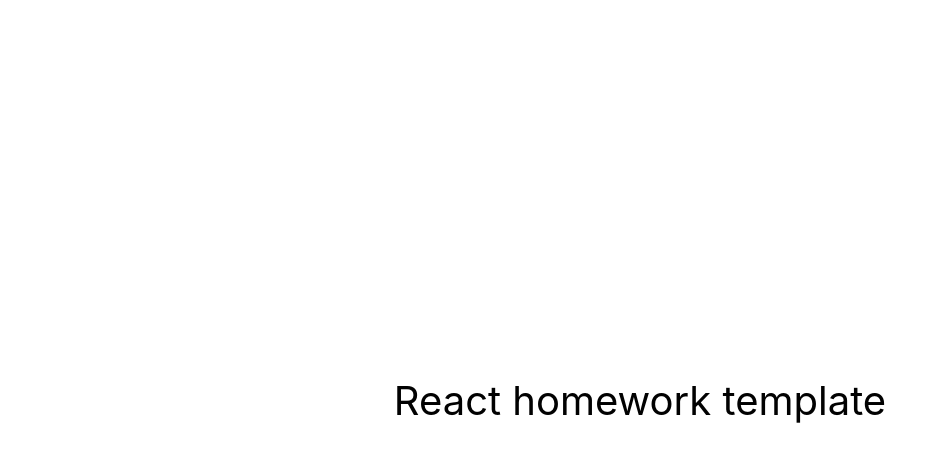
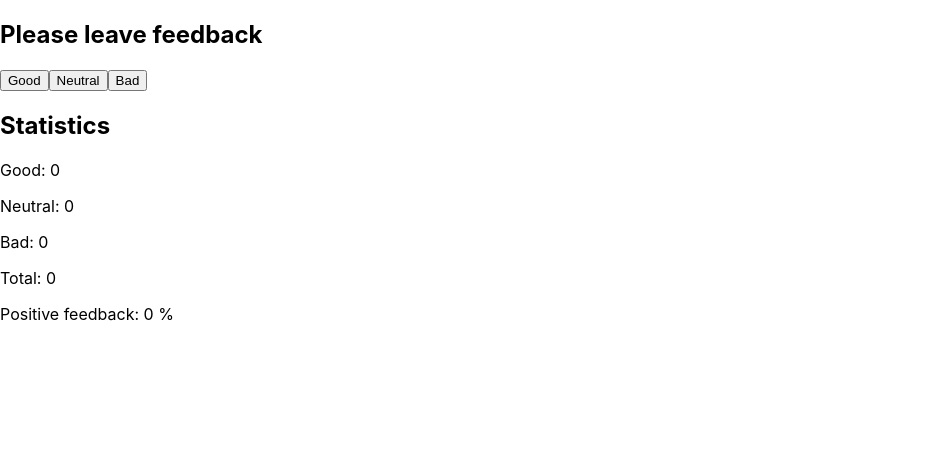
Before and after one commit to Ievgennii/goit-react-hw-02-feedback, a React (Create React App) app: page / in a window 1280 px wide. Shown: the top 462 px of the page, without its empty margins (0-947 px from the left). Built offline with nearby package versions, Linux system fonts and the light colour scheme.

Commit message:
step two

```diff
--- a/src/components/App.jsx
+++ b/src/components/App.jsx
@@ -1,16 +1,63 @@
-export const App = () => {
-  return (
-    <div
-      style={{
-        height: '100vh',
-        display: 'flex',
-        justifyContent: 'center',
-        alignItems: 'center',
-        fontSize: 40,
-        color: '#010101'
-      }}
-    >
-      React homework template
-    </div>
-  );
-};
+import React, { Component } from 'react';
+
+class App extends Component {
+
+  state = {
+    good: 0,
+    neutral: 0,
+    bad: 0,
+  };
+
+  goodIncriment = () => {
+    this.setState (prevState => ({
+      good: prevState.good + 1,
+    }))
+  }
+
+  neutralIncriment = () => {
+    this.setState (prevState => ({
+      neutral: prevState.neutral + 1,
+    }))
+  }
+
+  badIncriment = () => {
+    this.setState (prevState => ({
+      bad: prevState.bad + 1,
+    }))
+  }
+
+  countTotalFeedback = () => {
+    return (this.state.good + this.state.neutral + this.state.bad)
+
+  }
+
+  countPositiveFeedbackPercentage = () => {
+    const total = this.state.good + this.state.neutral + this.state.bad
+    if ((total) > 0) {
+      return (this.state.good / total * 100).toFixed(0)
+    }
+    else {
+      return (0)
+    }
+
+  }
+
+  render() {
+    return (
+      <div>
+        <h2>Please leave feedback</h2>
+        <button onClick={this.goodIncriment}>Good</button>
+        <button onClick={this.neutralIncriment}>Neutral</button>
+        <button onClick={this.badIncriment}>Bad</button>
+        <h2>Statistics</h2>
+        <p>Good: {this.state.good}</p>
+        <p>Neutral: {this.state.neutral}</p>
+        <p>Bad: {this.state.bad}</p>
+        <p>Total: {this.countTotalFeedback()}</p>
+        <p>Positive feedback: {this.countPositiveFeedbackPercentage()} %</p>
+      </div>
+    );
+  }
+}
+
+export default App;
--- a/src/index.js
+++ b/src/index.js
@@ -1,6 +1,6 @@
 import React from 'react';
 import ReactDOM from 'react-dom/client';
-import { App } from 'components/App';
+import App from 'components/App';
 import './index.css';
 
 ReactDOM.createRoot(document.getElementById('root')).render(
```
